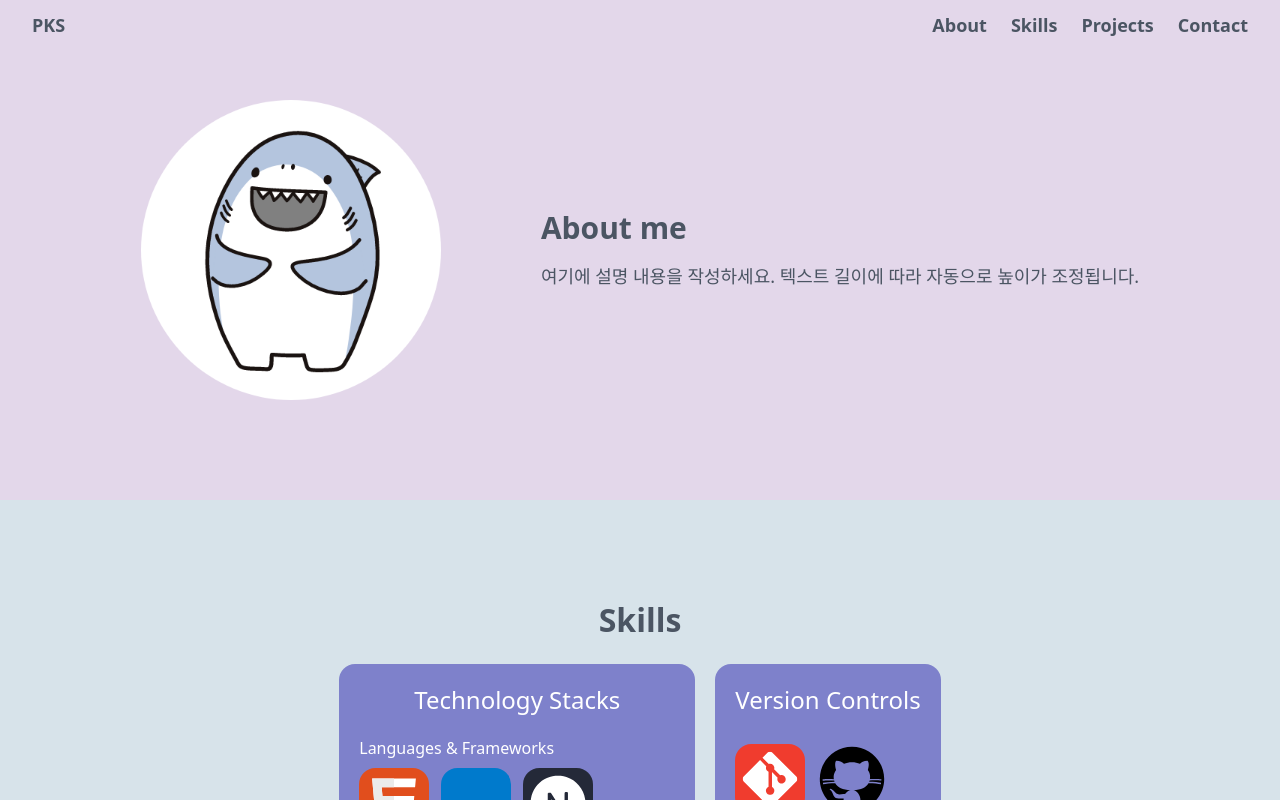
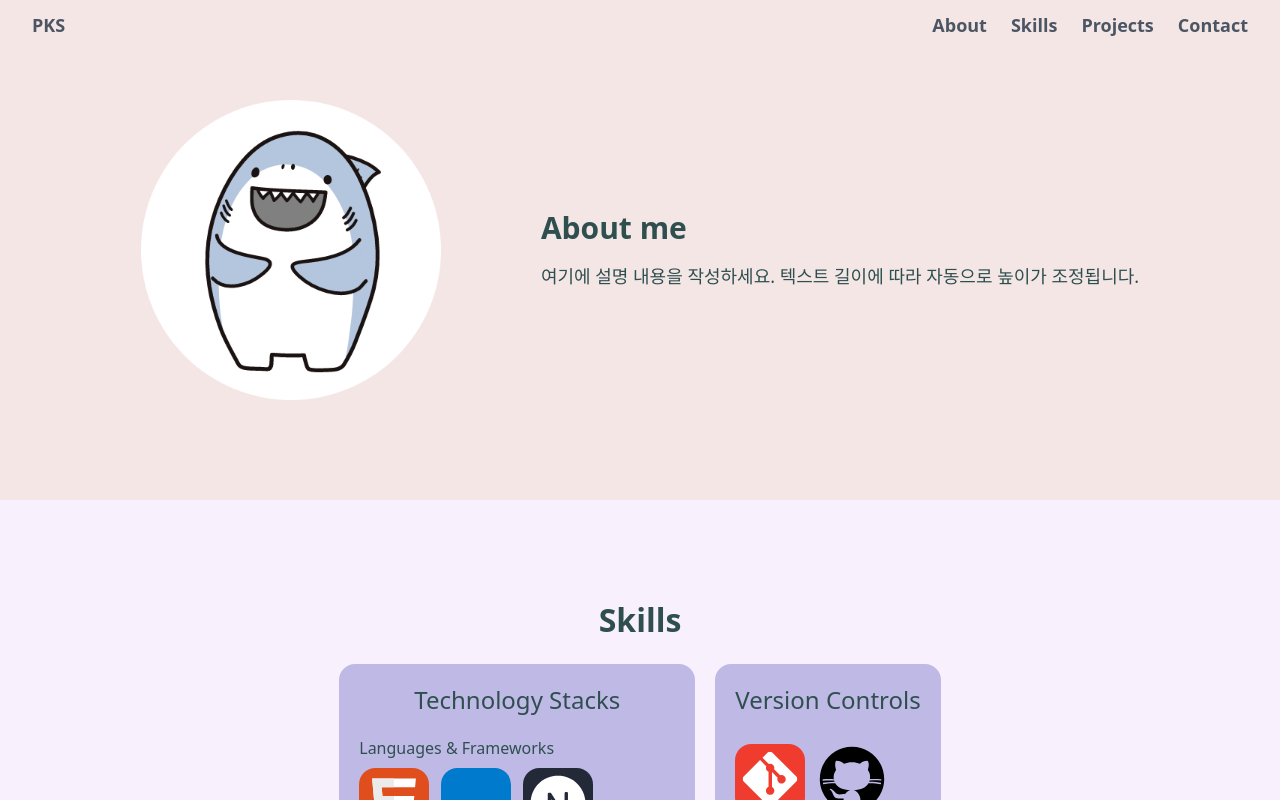
Before and after one commit to zermzerm/portFolio, a Next.js app: page / in a window 1280 px wide. Built offline with nearby package versions, Linux system fonts and the light colour scheme.

Commit message:
feat : 색칠놀이

```diff
--- a/src/app/about/page.tsx
+++ b/src/app/about/page.tsx
@@ -3,15 +3,15 @@ import Image from "next/image";
 export default function About() {
   return (
     <section id="about">
-      <div className="min-h-[500px] flex justify-center items-center bg-[#e3d7ea]">
+      <div className="min-h-[500px] flex justify-center items-center bg-[#F5E6E6]">
         {/* 내부 컨텐츠 wrapper */}
         <div className="flex gap-[100px]">
           {/* 왼쪽 이미지 */}
           <Image src="/face.png" width={300} height={500} alt="myFace" className="rounded-lg" />
           {/* 오른쪽 설명 */}
           <div className="flex flex-col justify-center">
-            <h2 className="text-3xl font-bold mb-4 text-[#4b5563]">About me</h2>
-            <p className="text-lg">
+            <h2 className="text-3xl font-bold mb-4 text-[#2F4F4F]">About me</h2>
+            <p className="text-lg text-[#2F4F4F]">
               여기에 설명 내용을 작성하세요. 텍스트 길이에 따라 자동으로 높이가 조정됩니다.
             </p>
           </div>
--- a/src/app/projects/page.tsx
+++ b/src/app/projects/page.tsx
@@ -4,7 +4,7 @@ import {PROJECT} from "@/constants/project";
 export default function Projects() {
   return (
     <section
-      className="py-[96px] bg-[#e3e3ea] flex flex-col justify-center items-center"
+      className="py-[96px] bg-[#E0D6E6] flex flex-col justify-center items-center"
       id="projects"
     >
       <h1 className="text-[32px] font-bold">Projects</h1>
--- a/src/app/skills/_components/SkillCard.tsx
+++ b/src/app/skills/_components/SkillCard.tsx
@@ -10,7 +10,7 @@ interface SkillType {
 
 export default function SkillCard({type}: SkillType) {
   return (
-    <div className={`flex flex-col gap-2 ${type.variant && "p-5 bg-[#7e81cb] rounded-2xl"}`}>
+    <div className={`flex flex-col gap-2 ${type.variant && "p-5 bg-[#bfb9e6] rounded-2xl"}`}>
       <h3 className={`${type.variant && "text-2xl text-center pb-5"} text[16px]`}>{type.name}</h3>
       <ul className="flex gap-3">
         {type.images.map((el, idx) => (
--- a/src/app/skills/page.tsx
+++ b/src/app/skills/page.tsx
@@ -4,12 +4,12 @@ import {SKILLS} from "@/constants/skill";
 export default function Skills() {
   return (
     <section
-      className="py-[96px] bg-[#d7e3ea] flex flex-col justify-center items-center"
+      className="py-[96px] bg-[#F8F0FC] flex flex-col justify-center items-center"
       id="skills"
     >
-      <h1 className="text-[32px] font-bold">Skills</h1>
-      <div className="flex gap-5 p-5 text-white">
-        <div className="p-5 bg-[#7e81cb] rounded-2xl flex flex-col gap-5">
+      <h1 className="text-[32px] font-bold text-[#2F4F4F]">Skills</h1>
+      <div className="flex gap-5 p-5 text-[#2F4F4F]">
+        <div className="p-5 bg-[#bfb9e6] rounded-2xl flex flex-col gap-5">
           <h2 className="text-2xl text-center">Technology Stacks</h2>
           {/* 언어 및 프레임워크 */}
           <SkillCard type={SKILLS.languages} />
```
